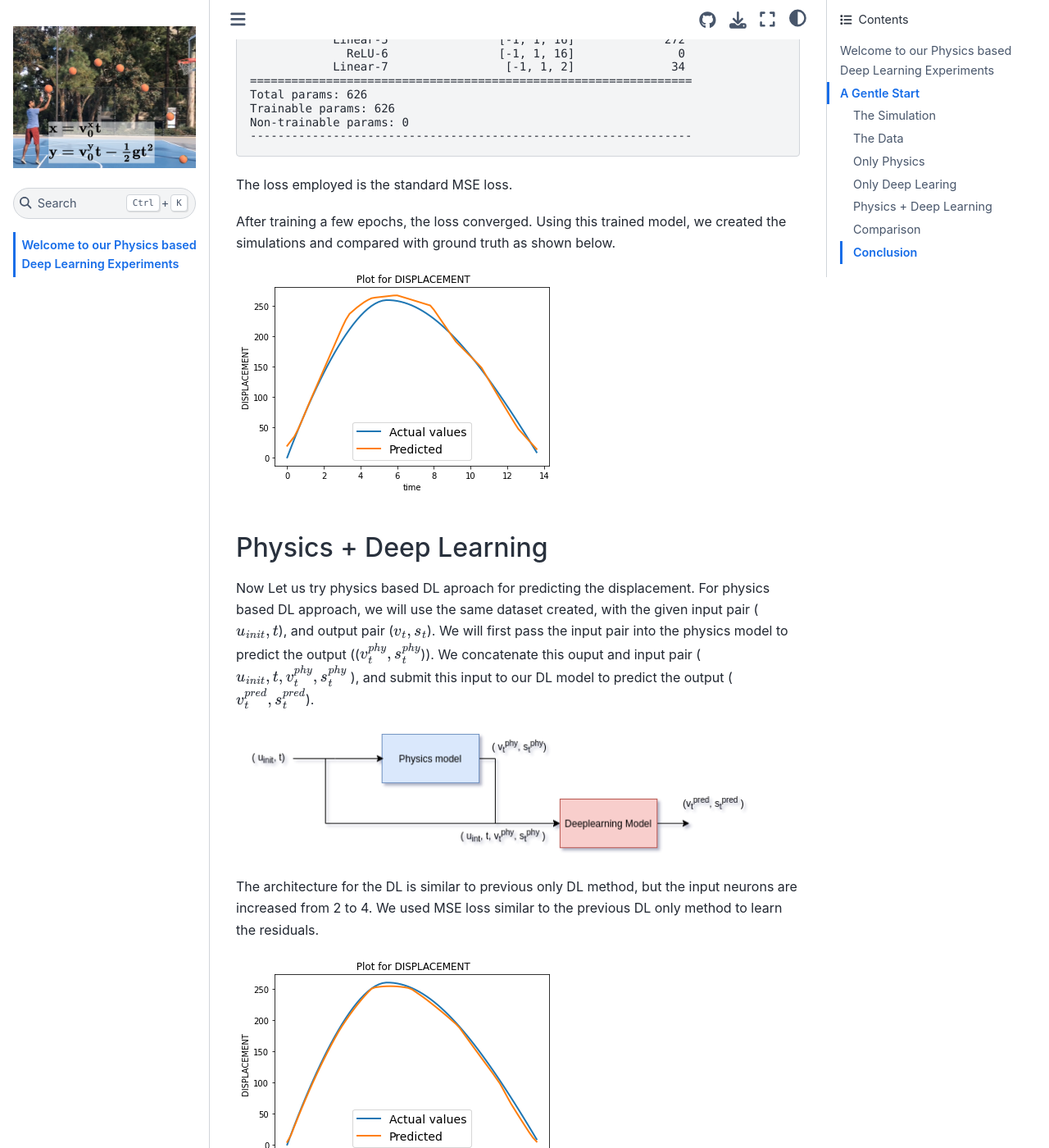
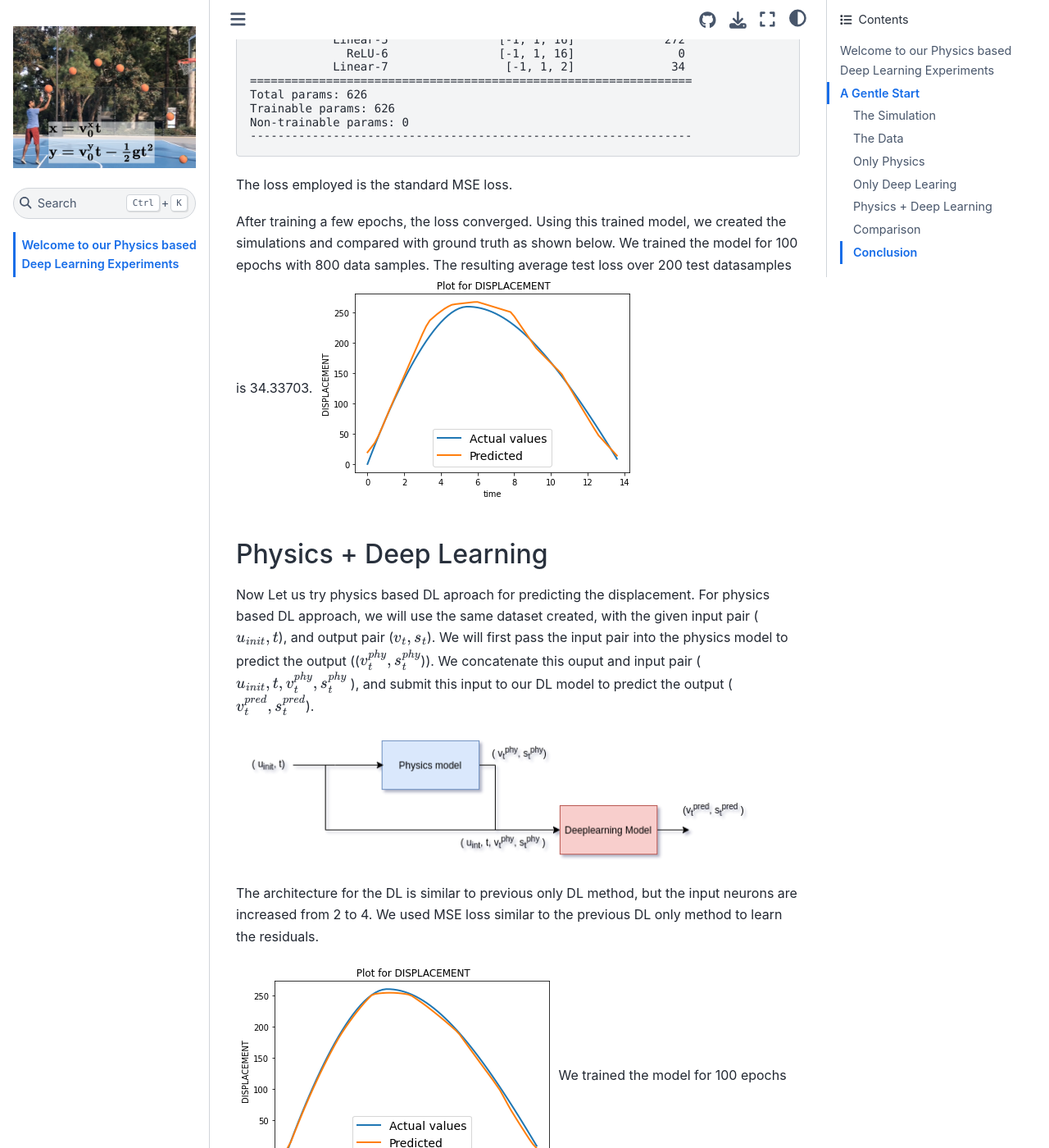
Before and after one commit to srinath2022/physics-based-DL, a Jupyter Book: the page built from intro.md, in a window 1280 px wide and 1400 px high, scrolled down 3412 px. Shown: the whole window at 82% size. Built offline with Jupyter Book 1.0.4 settings and Sphinx 7.4.7 and the Sphinx Book theme 1.1.4, drawn with Linux system fonts in a browser that asks for light colours; some of the changed text lies outside the part shown.

Commit message:
experiments related information added

```diff
--- a/intro.md
+++ b/intro.md
@@ -101,7 +101,7 @@ Non-trainable params: 0
 The loss employed is the standard MSE loss.
 
 After training a few epochs, the loss converged. Using this trained model, we created the simulations and compared with ground truth as shown below.
-
+We trained the model for 100 epochs with 800 data samples. The resulting average test loss over 200 test datasamples is 34.33703.
 ![onlydldisplacement](dl_disp.png)
 
 ## Physics + Deep Learning
@@ -113,6 +113,7 @@ Now Let us try physics based DL aproach for predicting the displacement. For phy
  The architecture for the DL is similar to previous only DL method, but the input neurons are increased from 2 to 4. We used MSE loss similar to the previous DL only method to learn the residuals.
 
 ![onlydldisplacement_DL_physics](dlphysics_disp.png)
+We trained the model for 100 epochs with 800 data samples. The resulting average test loss over 200 test datasamples is 9.13702.
 
 So by inducting in the physics into the DL model we can observe that model predicting the displacements better than just DL based methods.
 
```
